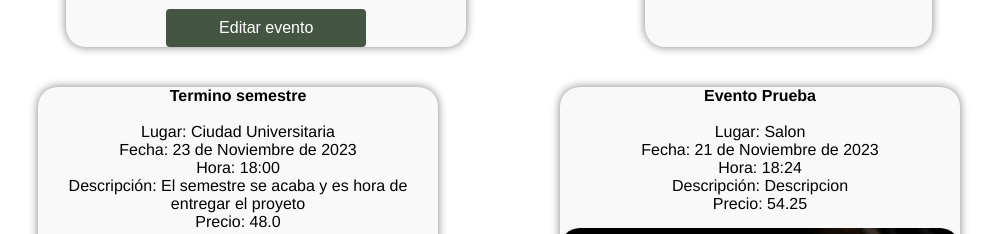
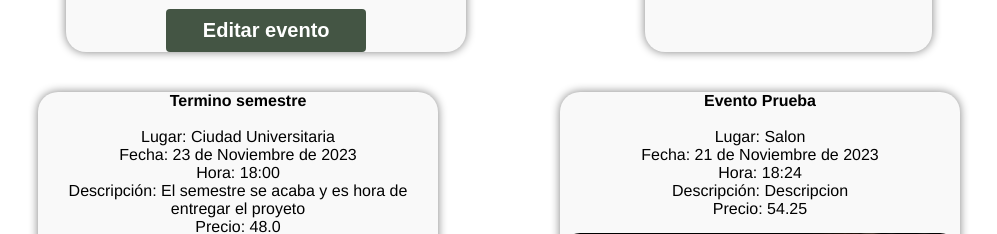
Before and after one commit to metodosformalesds/t3_mfds_2023, a Django app: template Tickets_Project/TicketOn/templates/Organizador/Eventos_en_curso.html in a window 1280 px wide, with the pointer over the restyled element. Shown: the part 600-834 px from the top of the page, without its empty margins (141-1138 px from the left). Run offline with Django 4.2, Linux system fonts and the light colour scheme; the template is opened without the code that fills it: values that come from a table or form of the project are taken from there, others are empty; data comes from the database, SQL or seed files in the repository; both versions use the stored data as it was after the commit.

Commit message:
Eventos curso diseño final

```diff
--- a/Tickets_Project/TicketOn/templates/Organizador/Eventos_en_curso.html
+++ b/Tickets_Project/TicketOn/templates/Organizador/Eventos_en_curso.html
@@ -70,7 +70,6 @@
 }
 
 
-
 .Tarjeta-evento img {
     width: 100%;
     height: 250px;
@@ -93,6 +92,8 @@
 .Tarjeta-evento input:hover {
   background-color: #454;
     color: #fff;
+    font-size: 20px;
+    font-weight: bold;
 
 }
 
@@ -139,11 +140,11 @@ footer{
             <img id="imagenevento" src="{{ evento.imagen.url }}" alt="{{ evento.nombre }} imagen" />
           {% endif %}
 
-        <form action="{% url 'TicketOn:editar_evento' evento.slug %}">
-          <input type="submit" value="Editar evento">
-        </form>
+          <form action="{% url 'TicketOn:editar_evento' evento.slug %}">
+            <input type="submit" value="Editar evento">
+          </form>
 
-      </div>
+        </div>
       {% endfor %}
     </div>
   {% else %}
```
Also changed, not shown: Tickets_Project/db.sqlite3, Tickets_Project/media/eventos/received_178012867218756.jpeg (added).
